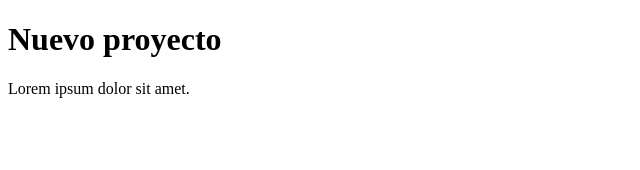
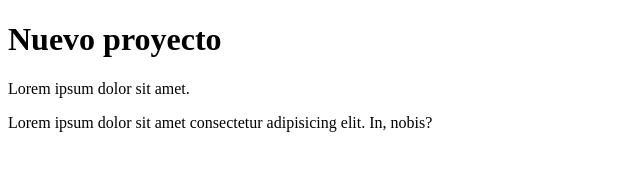
Before and after one commit to dojofullstack/project-2-flujo-rapido, a plain HTML site: page index.html in a window 1280 px wide. Shown: the whole page, without its empty margins (0-640 px from the left). Drawn offline with Linux system fonts and the light colour scheme.

Commit message:
modicando proyecto flujo rapdioo

```diff
--- a/index.html
+++ b/index.html
@@ -11,5 +11,10 @@
 
     <p>Lorem ipsum dolor sit amet.</p>
 
+
+    <p>
+        Lorem ipsum dolor sit amet consectetur adipisicing elit. In, nobis?
+    </p>
+
 </body>
 </html>
--- /dev/null
+++ b/styles.css
@@ -0,0 +1,5 @@
+
+
+body {
+    color: white;
+}
```
